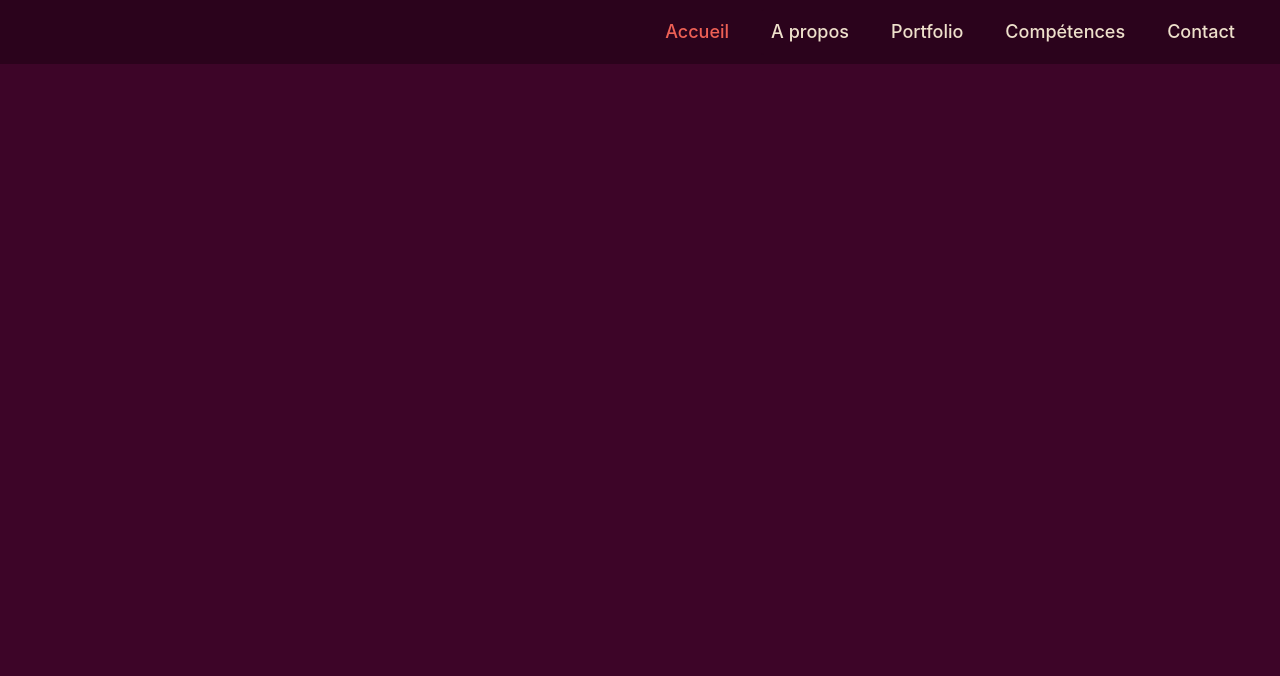
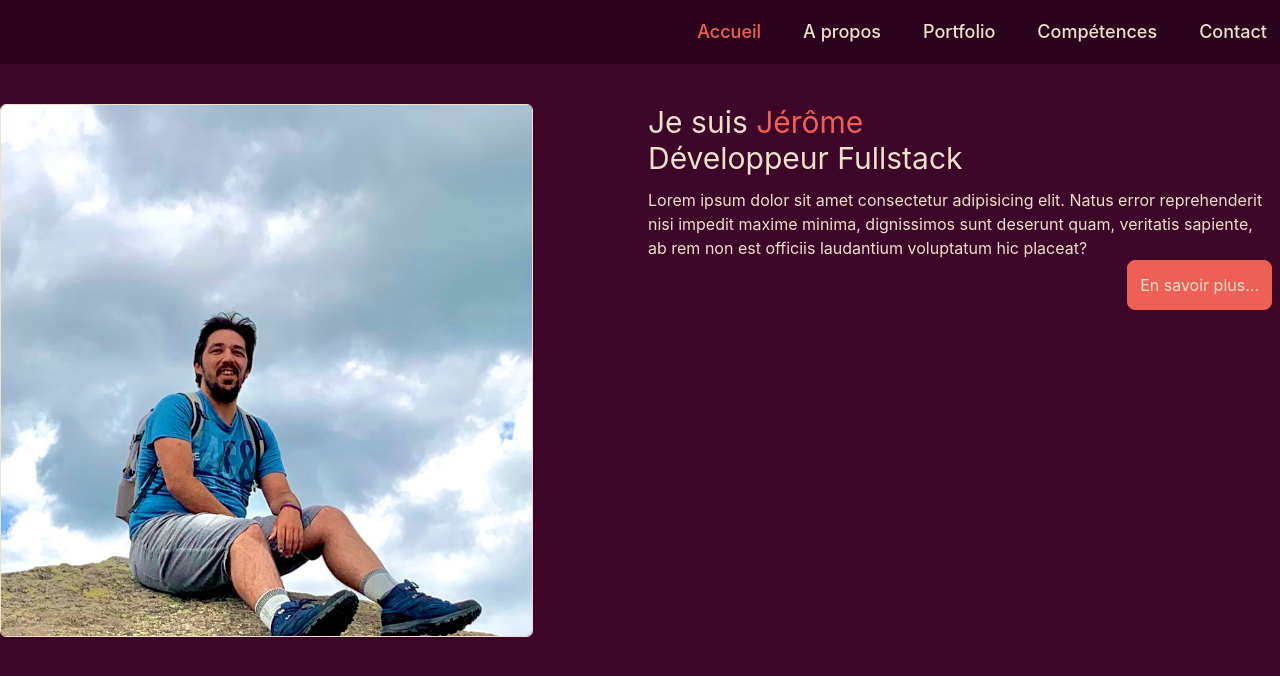
Before and after one commit to WaroteJ/Portfolio, a React (Create React App) app: page /home in a window 1280 px wide. Shown: the top 676 px of the page. Built offline with nearby package versions, Linux system fonts and the light colour scheme.

Commit message:
ADD: Homepage & Portfolio structure

```diff
--- a/src/App.js
+++ b/src/App.js
@@ -1,15 +1,19 @@
 import './App.css';
 import { BrowserRouter, Routes, Route, Navigate } from "react-router-dom";
 import Header from './Components/Header';
+import Home from './Components/Home';
+import Portfolio from './Components/Portfolio';
 
 function App() {
   return (
     <BrowserRouter>
       <div className="App dark flex flex-col min-h-screen">
           <Header/>
-          <div className='grow dark:bg-primary-300'>
+          <div className='grow dark:bg-primary-300 pt-10 pb-5'>
           <Routes>
-            <Route path="home" element={<></>} />
+            <Route path="home" element={<Home/>} />
+            <Route path="about" element={<></>} />
+            <Route path="portfolio" element={<Portfolio/>} />
             <Route path="*" element={<Navigate to="/home" />} />
           </Routes>
           </div>
--- a/src/Components/Header.js
+++ b/src/Components/Header.js
@@ -1,25 +1,24 @@
 import React from "react";
 import { Disclosure, } from '@headlessui/react'
 import { MenuIcon, XIcon } from '@heroicons/react/outline'
+import { NavLink } from "react-router-dom";
 
 const navigation = [
-  { name: 'Accueil', href: '/home', current: true },
-  { name: 'A propos', href: '/about', current: false },
-  { name: 'Portfolio', href: '/portfolio', current: false },
-  { name: 'Compétences', href: '/skills', current: false },
-  { name: 'Contact', href: '/contact', current: false },
+  { name: 'Accueil', to: 'home'},
+  { name: 'A propos', to: 'about'},
+  { name: 'Portfolio', to: 'portfolio'},
+  { name: 'Compétences', to: 'skills'},
+  { name: 'Contact', to: 'contact'},
 ]
 
-function classNames(...classes) {
-  return classes.filter(Boolean).join(' ')
-}
+const navItemClasses = 'text-lg transition border dark:border-primary dark:hover:bg-primary-500 dark:hover:border-secondary px-3 py-2 rounded-md font-medium';
 
 function Header(props) {
   return (
     <Disclosure as="nav" className="bg-neutral-800 dark:bg-primary dark:text-secondary">
     {({ open }) => (
       <>
-        <div className="max-w-7xl mx-auto px-2 sm:px-6 lg:px-8">
+        <div className="xl:container mx-auto">
           <div className="relative flex items-center justify-between h-16">
             <div className="absolute inset-y-0 left-0 flex items-center sm:hidden">
               {/* Mobile menu button*/}
@@ -39,18 +38,18 @@ function Header(props) {
               </div>
               <div className="hidden sm:block sm:ml-6">
                 <div className="flex space-x-4">
-                  {navigation.map((item) => (
-                    <a
-                      key={item.name}
-                      href={item.href}
-                      className={classNames(
-                        item.current ? 'dark:text-cta' : 'hover:text-cta',
-                        'text-lg transition border dark:border-primary dark:hover:bg-primary-500 dark:hover:border-secondary px-3 py-2 rounded-md font-medium'
-                      )}
-                      aria-current={item.current ? 'page' : undefined}
+                  {navigation.map((item,key) => (
+
+                    <NavLink
+                      key={key}
+                      to={item.to}
+                      className={
+                        ({ isActive }) =>
+                          isActive ? 'dark:text-cta ' + navItemClasses : 'hover:text-cta ' + navItemClasses
+                      }
                     >
                       {item.name}
-                    </a>
+                    </NavLink>
                   ))}
                 </div>
               </div>
@@ -59,19 +58,19 @@ function Header(props) {
         </div>
 
         <Disclosure.Panel className="sm:hidden">
-          <div className="px-2 pt-2 pb-3 space-y-1">
-            {navigation.map((item) => (
-              <Disclosure.Button
-                key={item.name}
-                as="a"
-                href={item.href}
-                className={classNames(
-                  item.current ? 'bg-gray-900 text-white' : 'text-gray-300 hover:bg-gray-700 hover:text-white',
-                  'block px-3 py-2 rounded-md text-base font-medium'
-                )}
-                aria-current={item.current ? 'page' : undefined}
-              >
-                {item.name}
+          <div className="px-2 pt-2 pb-3 space-y-1 flex flex-col">
+            {navigation.map((item,key) => (
+              <Disclosure.Button>
+                  <NavLink
+                    key={key}
+                    to={item.to}
+                    className={
+                      ({ isActive }) =>
+                        isActive ? 'dark:text-cta ' + navItemClasses : 'hover:text-cta ' + navItemClasses
+                    }
+                  >
+                    {item.name}
+                  </NavLink>
               </Disclosure.Button>
             ))}
           </div>
--- /dev/null
+++ b/src/Components/Home.js
@@ -0,0 +1,35 @@
+import React from "react";
+import { NavLink } from "react-router-dom";
+
+function Home(props) {
+    return (
+        <>
+            <div className="xl:container mx-auto grid grid-cols-2 dark:text-secondary">
+                <img className="border border-secondary rounded-md aspect-square object-cover w-10/12"
+                src={"/I.jpg"} alt="I" />
+                <div className="px-2 flex flex-col align-baseline text-left">
+                    <h3 className="mb-3 text-3xl">
+                        Je suis
+                        <NavLink to={"/about"} className="dark:text-cta"> Jérôme</NavLink>
+                        <br />
+                        Développeur Fullstack
+                    </h3>
+                    <p>
+                        Lorem ipsum dolor sit amet consectetur adipisicing elit.
+                        Natus error reprehenderit nisi impedit maxime minima, dignissimos sunt deserunt quam,
+                        veritatis sapiente, ab rem non est officiis laudantium voluptatum hic placeat?
+                    </p>
+                    <div className="flex justify-end">
+                        <NavLink to={"/about"}
+                        className="bg-cta p-3 rounded-lg transition border border-cta dark:hover:border-secondary ">
+                            En savoir plus...
+                        </NavLink>
+                    </div>
+
+                </div>
+            </div>
+        </>
+    );
+}
+
+export default Home;
--- /dev/null
+++ b/src/Components/Portfolio.js
@@ -0,0 +1,64 @@
+import React from "react";
+
+const projects = [
+    {
+        name: 'Almafus',
+        href: 'https://almafus.netlify.app/accueil',
+        img:"/I.jpg",
+        html: `
+        <div>
+            Projet personnel lié à un jeu de mon enfance, Dofus.
+            </br> Les compétences liés à ce projet
+            <ul class="list-disc ml-10">
+                <li>Web scraping (Python)</li>
+                <li>Front-end (React - Bootstrap)</li>
+                <li>Back-end (API Platform - Symfony)</li>
+            </ul>
+        </div>
+        `
+    },
+    {
+        name: 'Portfolio',
+        href: `#`,
+        img:"/I.jpg",
+        html: `
+        <div>
+            Projet personnel afin de présenter mes réalisations.
+            </br> Les compétences liés à ce projet
+            <ul class="list-disc ml-10">
+                <li>Front-end (React - Tailwind)</li>
+            </ul>
+        </div>
+        `
+    },
+    {
+        name: 'A venir...',
+        img:"",
+        href: `#`,
+        html: `
+        <div>
+            Bientôt de nouveaux projets
+        </div>
+        `
+    },
+  ]
+
+  console.log(projects)
+function Portfolio(props) {
+    return (
+        <div className="xl:container mx-auto flex dark:text-secondary">
+            {projects.map((project,key) => (
+                <a className="relative mx-3 sm:w-full lg:w-1/2 xl:w-1/3" key={key} href={project.href}>
+                    <div className="flex flex-col align-middle w-full h-full  rounded-md border dark:border-secondary dark:bg-primary">
+                        <img style={{maxHeight: "300px"}} className="aspect-video object-cover rounded-t-md" src={project.img} alt="" />
+                        <h2 className="text-2xl my-3 px-3">{project.name}</h2>
+                        <div className="text-left px-3 pb-3" dangerouslySetInnerHTML={{__html: project.html}}></div>
+                    </div>
+                </a>
+
+            ))}
+        </div>
+    );
+}
+
+export default Portfolio;
--- a/src/index.css
+++ b/src/index.css
@@ -2,7 +2,6 @@
 @tailwind components;
 @tailwind utilities;
 body {
-  margin: 0;
   font-family: -apple-system, BlinkMacSystemFont, 'Segoe UI', 'Roboto', 'Oxygen', 'Ubuntu', 'Cantarell', 'Fira Sans', 'Droid Sans', 'Helvetica Neue', sans-serif;
   -webkit-font-smoothing: antialiased;
   -moz-osx-font-smoothing: grayscale;
--- a/src/index.scss
+++ b/src/index.scss
@@ -3,7 +3,6 @@
 @tailwind utilities;
 
 body {
-  margin: 0;
   font-family: -apple-system, BlinkMacSystemFont, 'Segoe UI', 'Roboto', 'Oxygen',
     'Ubuntu', 'Cantarell', 'Fira Sans', 'Droid Sans', 'Helvetica Neue',
     sans-serif;
```
Also changed, not shown: public/I.jpg (added), 1 other file (tests, documents, lock files or other folders).
